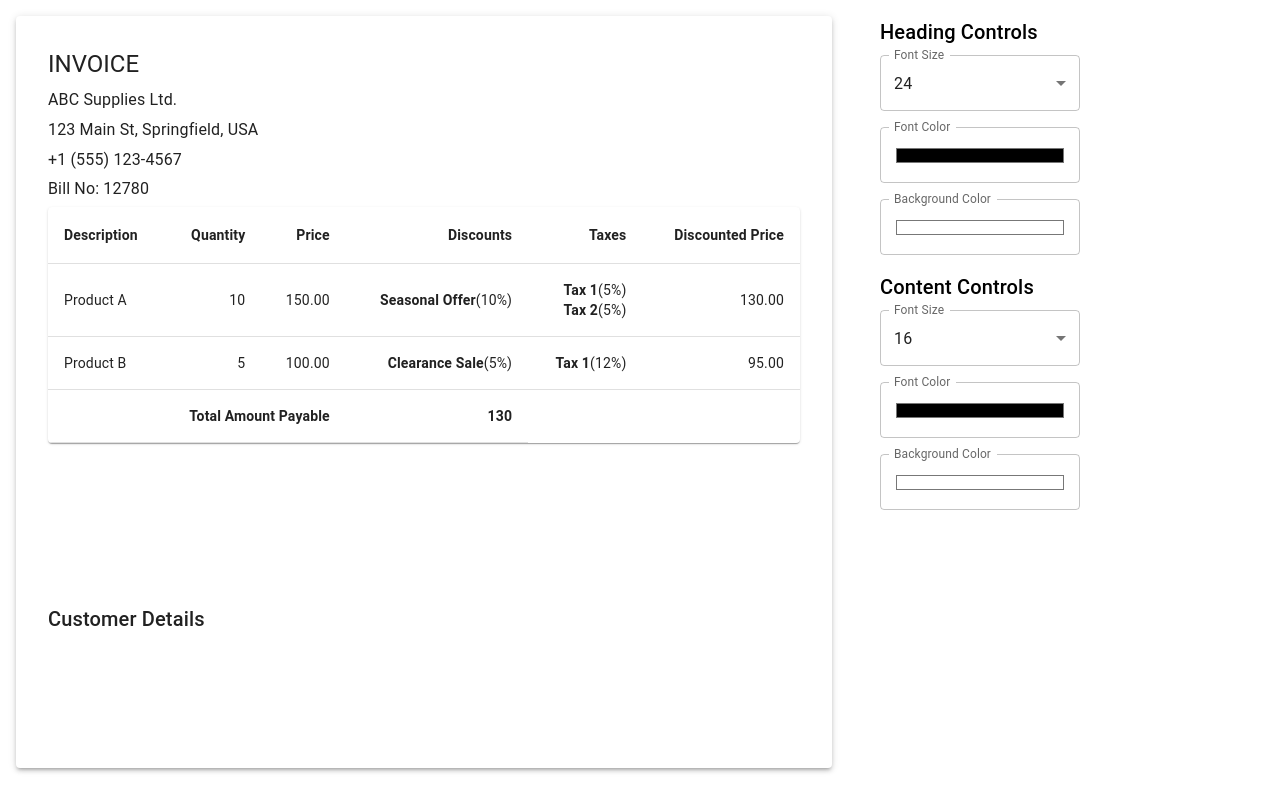
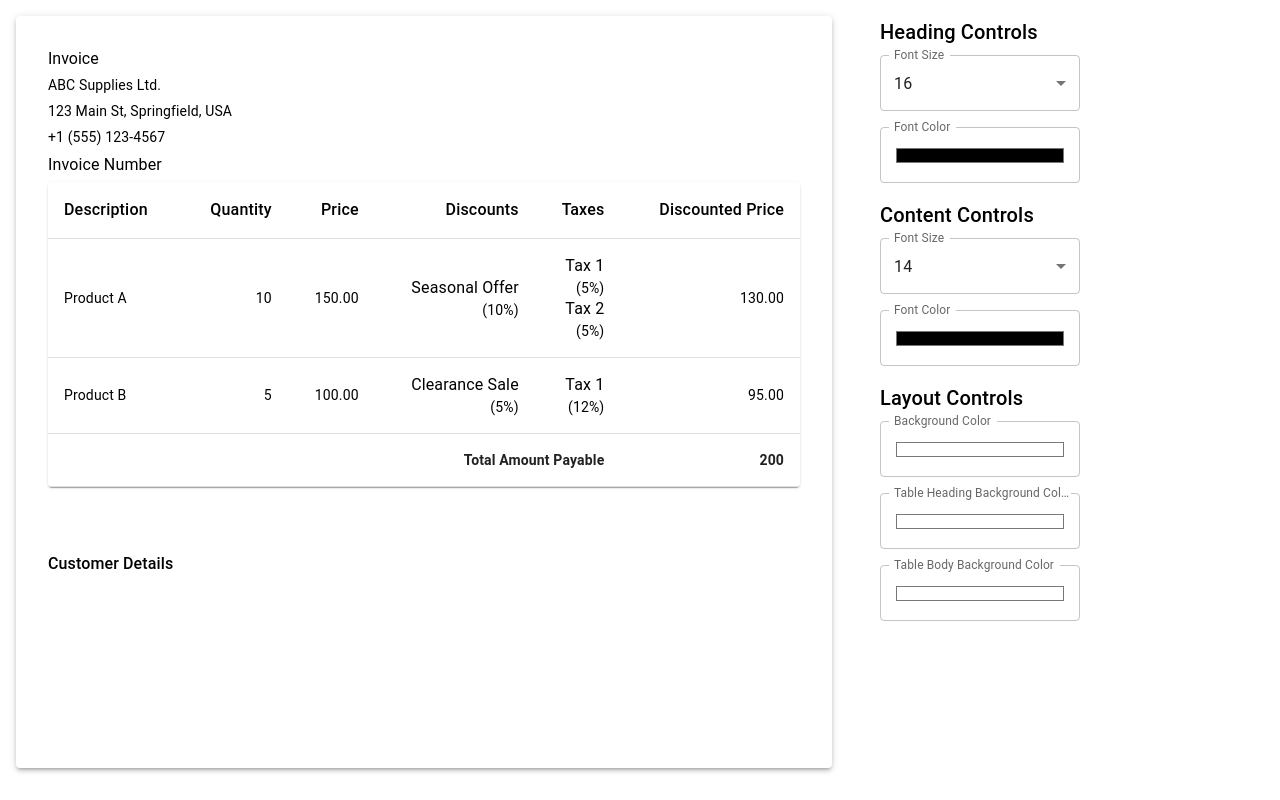
Before and after one commit to AdityaDaflapurkar/invoice-management, a React (Vite) app: page /preview-save in a window 1280 px wide. Built offline with nearby package versions, Linux system fonts and the light colour scheme.

Commit message:
Refactor preview component

```diff
--- a/src/components/LineItems/LineItems.tsx
+++ b/src/components/LineItems/LineItems.tsx
@@ -26,7 +26,6 @@ import { LineItem } from '../../utils/types';
 import { useAppSelector, useAppDispatch } from '../../store/hooks';
 import LineItemDialog from './LineItemDialog';
 import { addLineItem, removeLineItem, updateLineItem } from '../../store/invoiceDraftSlice';
-// import LineItemDialog from './LineItemDialog';
 
 const LineItems: React.FC = () => {
   const navigate = useNavigate();
--- a/src/components/Preview/BillTable.tsx
+++ b/src/components/Preview/BillTable.tsx
@@ -7,68 +7,89 @@ import {
   TableHead,
   TableRow,
   Paper,
+  Box,
 } from '@mui/material';
 import { LineItem } from '../../utils/types';
 
 interface BillTableProps {
   items: LineItem[];
+  headingStyles: any;
+  contentStyles: any;
+  tableHeadingBackgroundColor: string;
+  tableBodyBackgroundColor: string;
 }
 
-const BillTable: React.FC<BillTableProps> = ({ items }) => {
+const BillTable: React.FC<BillTableProps> = ({
+  items,
+  headingStyles,
+  contentStyles,
+  tableHeadingBackgroundColor,
+  tableBodyBackgroundColor,
+}) => {
   return (
     <TableContainer component={Paper}>
       <Table>
-        <TableHead>
+        <TableHead sx={{ backgroundColor: tableHeadingBackgroundColor }}>
           <TableRow>
-            <TableCell>
-              <strong>Description</strong>
+            <TableCell sx={headingStyles}>Description</TableCell>
+            <TableCell align='right' sx={headingStyles}>
+              Quantity
             </TableCell>
-            <TableCell align='right'>
-              <strong>Quantity</strong>
+            <TableCell align='right' sx={headingStyles}>
+              Price
             </TableCell>
-            <TableCell align='right'>
-              <strong>Price</strong>
+            <TableCell align='right' sx={headingStyles}>
+              Discounts
             </TableCell>
-            <TableCell align='right'>
-              <strong>Discounts</strong>
+            <TableCell align='right' sx={headingStyles}>
+              Taxes
             </TableCell>
-            <TableCell align='right'>
-              <strong>Taxes</strong>
-            </TableCell>
-            <TableCell align='right'>
-              <strong>Discounted Price</strong>
+            <TableCell align='right' sx={headingStyles}>
+              Discounted Price
             </TableCell>
           </TableRow>
         </TableHead>
-        <TableBody>
-          {items.map((item, index) => (
-            <TableRow key={index}>
-              <TableCell>{item.description}</TableCell>
-              <TableCell align='right'>{item.quantity}</TableCell>
-              <TableCell align='right'>{item.total_price.toFixed(2)}</TableCell>
+        <TableBody sx={{ backgroundColor: tableBodyBackgroundColor }}>
+          {items.map((item) => (
+            <TableRow key={item.id}>
+              <TableCell sx={contentStyles}>{item.description}</TableCell>
+              <TableCell align='right' sx={contentStyles}>
+                {item.quantity}
+              </TableCell>
+              <TableCell align='right' sx={contentStyles}>
+                {item.total_price.toFixed(2)}
+              </TableCell>
               <TableCell align='right'>
                 {item.discounts.map((discount) => (
-                  <div key={discount.description}>
-                    <strong>{discount.description}</strong>({discount.discountPercent}%)
-                  </div>
+                  <Box key={discount.description}>
+                    <Box sx={headingStyles}>{discount.description}</Box>
+                    <Box component='span' sx={contentStyles}>
+                      ({discount.discountPercent}%)
+                    </Box>
+                  </Box>
                 ))}
               </TableCell>
               <TableCell align='right'>
                 {item.taxes.map((tax) => (
-                  <div key={tax.description}>
-                    <strong>{tax.description}</strong>({tax.taxPercent}%)
-                  </div>
+                  <Box key={tax.description}>
+                    <Box sx={headingStyles}>{tax.description}</Box>
+                    <Box component='span' sx={contentStyles}>
+                      ({tax.taxPercent}%)
+                    </Box>
+                  </Box>
                 ))}
               </TableCell>
-              <TableCell align='right'>{item.final_price.toFixed(2)}</TableCell>
+              <TableCell align='right' sx={contentStyles}>
+                {item.final_price.toFixed(2)}
+              </TableCell>
             </TableRow>
           ))}
           <TableRow>
-            <TableCell colSpan={3} align='right'>
+            <TableCell colSpan={5} align='right'>
               <strong>Total Amount Payable</strong>
             </TableCell>
             <TableCell align='right'>
-              <strong>{130}</strong>
+              <strong>{200}</strong>
             </TableCell>
           </TableRow>
         </TableBody>
--- a/src/components/Preview/Preview.tsx
+++ b/src/components/Preview/Preview.tsx
@@ -3,419 +3,17 @@ import { Grid, Paper, Box, Typography, TextField, MenuItem } from '@mui/material
 import BillTable from './BillTable';
 import { useAppSelector } from '../../store/hooks';
 
-const billItems = [
-  {
-    description: 'Item 1',
-    quantity: 2,
-    price: 50,
-    discountedPrice: 45,
-  },
-  {
-    description: 'Item 2',
-    quantity: 1,
-    price: 100,
-    discountedPrice: 90,
-  },
-  {
-    description: 'Item 3',
-    quantity: 3,
-    price: 30,
-    discountedPrice: 25,
-  },
-  {
-    description: 'Item 1',
-    quantity: 2,
-    price: 50,
-    discountedPrice: 45,
-  },
-  {
-    description: 'Item 2',
-    quantity: 1,
-    price: 100,
-    discountedPrice: 90,
-  },
-  {
-    description: 'Item 3',
-    quantity: 3,
-    price: 30,
-    discountedPrice: 25,
-  },
-  {
-    description: 'Item 1',
-    quantity: 2,
-    price: 50,
-    discountedPrice: 45,
-  },
-  {
-    description: 'Item 2',
-    quantity: 1,
-    price: 100,
-    discountedPrice: 90,
-  },
-  {
-    description: 'Item 3',
-    quantity: 3,
-    price: 30,
-    discountedPrice: 25,
-  },
-  {
-    description: 'Item 1',
-    quantity: 2,
-    price: 50,
-    discountedPrice: 45,
-  },
-  {
-    description: 'Item 2',
-    quantity: 1,
-    price: 100,
-    discountedPrice: 90,
-  },
-  {
-    description: 'Item 3',
-    quantity: 3,
-    price: 30,
-    discountedPrice: 25,
-  },
-  {
-    description: 'Item 1',
-    quantity: 2,
-    price: 50,
-    discountedPrice: 45,
-  },
-  {
-    description: 'Item 2',
-    quantity: 1,
-    price: 100,
-    discountedPrice: 90,
-  },
-  {
-    description: 'Item 3',
-    quantity: 3,
-    price: 30,
-    discountedPrice: 25,
-  },
-  {
-    description: 'Item 1',
-    quantity: 2,
-    price: 50,
-    discountedPrice: 45,
-  },
-  {
-    description: 'Item 2',
-    quantity: 1,
-    price: 100,
-    discountedPrice: 90,
-  },
-  {
-    description: 'Item 3',
-    quantity: 3,
-    price: 30,
-    discountedPrice: 25,
-  },
-  {
-    description: 'Item 1',
-    quantity: 2,
-    price: 50,
-    discountedPrice: 45,
-  },
-  {
-    description: 'Item 2',
-    quantity: 1,
-    price: 100,
-    discountedPrice: 90,
-  },
-  {
-    description: 'Item 3',
-    quantity: 3,
-    price: 30,
-    discountedPrice: 25,
-  },
-  {
-    description: 'Item 1',
-    quantity: 2,
-    price: 50,
-    discountedPrice: 45,
-  },
-  {
-    description: 'Item 2',
-    quantity: 1,
-    price: 100,
-    discountedPrice: 90,
-  },
-  {
-    description: 'Item 3',
-    quantity: 3,
-    price: 30,
-    discountedPrice: 25,
-  },
-  {
-    description: 'Item 1',
-    quantity: 2,
-    price: 50,
-    discountedPrice: 45,
-  },
-  {
-    description: 'Item 2',
-    quantity: 1,
-    price: 100,
-    discountedPrice: 90,
-  },
-  {
-    description: 'Item 3',
-    quantity: 3,
-    price: 30,
-    discountedPrice: 25,
-  },
-  {
-    description: 'Item 1',
-    quantity: 2,
-    price: 50,
-    discountedPrice: 45,
-  },
-  {
-    description: 'Item 2',
-    quantity: 1,
-    price: 100,
-    discountedPrice: 90,
-  },
-  {
-    description: 'Item 3',
-    quantity: 3,
-    price: 30,
-    discountedPrice: 25,
-  },
-  {
-    description: 'Item 1',
-    quantity: 2,
-    price: 50,
-    discountedPrice: 45,
-  },
-  {
-    description: 'Item 2',
-    quantity: 1,
-    price: 100,
-    discountedPrice: 90,
-  },
-  {
-    description: 'Item 3',
-    quantity: 3,
-    price: 30,
-    discountedPrice: 25,
-  },
-  {
-    description: 'Item 1',
-    quantity: 2,
-    price: 50,
-    discountedPrice: 45,
-  },
-  {
-    description: 'Item 2',
-    quantity: 1,
-    price: 100,
-    discountedPrice: 90,
-  },
-  {
-    description: 'Item 3',
-    quantity: 3,
-    price: 30,
-    discountedPrice: 25,
-  },
-  {
-    description: 'Item 1',
-    quantity: 2,
-    price: 50,
-    discountedPrice: 45,
-  },
-  {
-    description: 'Item 2',
-    quantity: 1,
-    price: 100,
-    discountedPrice: 90,
-  },
-  {
-    description: 'Item 3',
-    quantity: 3,
-    price: 30,
-    discountedPrice: 25,
-  },
-  {
-    description: 'Item 1',
-    quantity: 2,
-    price: 50,
-    discountedPrice: 45,
-  },
-  {
-    description: 'Item 2',
-    quantity: 1,
-    price: 100,
-    discountedPrice: 90,
-  },
-  {
-    description: 'Item 3',
-    quantity: 3,
-    price: 30,
-    discountedPrice: 25,
-  },
-  {
-    description: 'Item 1',
-    quantity: 2,
-    price: 50,
-    discountedPrice: 45,
-  },
-  {
-    description: 'Item 2',
-    quantity: 1,
-    price: 100,
-    discountedPrice: 90,
-  },
-  {
-    description: 'Item 3',
-    quantity: 3,
-    price: 30,
-    discountedPrice: 25,
-  },
-  {
-    description: 'Item 1',
-    quantity: 2,
-    price: 50,
-    discountedPrice: 45,
-  },
-  {
-    description: 'Item 2',
-    quantity: 1,
-    price: 100,
-    discountedPrice: 90,
-  },
-  {
-    description: 'Item 3',
-    quantity: 3,
-    price: 30,
-    discountedPrice: 25,
-  },
-  {
-    description: 'Item 1',
-    quantity: 2,
-    price: 50,
-    discountedPrice: 45,
-  },
-  {
-    description: 'Item 2',
-    quantity: 1,
-    price: 100,
-    discountedPrice: 90,
-  },
-  {
-    description: 'Item 3',
-    quantity: 3,
-    price: 30,
-    discountedPrice: 25,
-  },
-  {
-    description: 'Item 1',
-    quantity: 2,
-    price: 50,
-    discountedPrice: 45,
-  },
-  {
-    description: 'Item 2',
-    quantity: 1,
-    price: 100,
-    discountedPrice: 90,
-  },
-  {
-    description: 'Item 3',
-    quantity: 3,
-    price: 30,
-    discountedPrice: 25,
-  },
-  {
-    description: 'Item 1',
-    quantity: 2,
-    price: 50,
-    discountedPrice: 45,
-  },
-  {
-    description: 'Item 2',
-    quantity: 1,
-    price: 100,
-    discountedPrice: 90,
-  },
-  {
-    description: 'Item 3',
-    quantity: 3,
-    price: 30,
-    discountedPrice: 25,
-  },
-  {
-    description: 'Item 1',
-    quantity: 2,
-    price: 50,
-    discountedPrice: 45,
-  },
-  {
-    description: 'Item 2',
-    quantity: 1,
-    price: 100,
-    discountedPrice: 90,
-  },
-  {
-    description: 'Item 3',
-    quantity: 3,
-    price: 30,
-    discountedPrice: 25,
-  },
-  {
-    description: 'Item 1',
-    quantity: 2,
-    price: 50,
-    discountedPrice: 45,
-  },
-  {
-    description: 'Item 2',
-    quantity: 1,
-    price: 100,
-    discountedPrice: 90,
-  },
-  {
-    description: 'Item 3',
-    quantity: 3,
-    price: 30,
-    discountedPrice: 25,
-  },
-  {
-    description: 'Item 1',
-    quantity: 2,
-    price: 50,
-    discountedPrice: 45,
-  },
-  {
-    description: 'Item 2',
-    quantity: 1,
-    price: 100,
-    discountedPrice: 90,
-  },
-  {
-    description: 'Item 3',
-    quantity: 3,
-    price: 30,
-    discountedPrice: 25,
-  },
-];
-
 const InvoicePreview: React.FC = () => {
-  // State for heading styles
-  const [headingFontSize, setHeadingFontSize] = useState<number>(24);
+  const [headingFontSize, setHeadingFontSize] = useState<number>(16);
   const [headingFontColor, setHeadingFontColor] = useState<string>('#000000');
-  const [headingBgColor, setHeadingBgColor] = useState<string>('#ffffff');
-
-  // State for content styles
-  const [contentFontSize, setContentFontSize] = useState<number>(16);
+  const [contentFontSize, setContentFontSize] = useState<number>(14);
   const [contentFontColor, setContentFontColor] = useState<string>('#000000');
-  const [contentBgColor, setContentBgColor] = useState<string>('#ffffff');
+  const [backgroundColor, setBackgroundColor] = useState<string>('#ffffff');
+  const [tableHeadingBackgroundColor, setTableHeadingBackgroundColor] = useState<string>('#ffffff');
+  const [tableBodyBackgroundColor, setTableBodyBackgroundColor] = useState<string>('#ffffff');
 
   const invoiceDraft = useAppSelector((state) => state.invoiceDraft);
 
-  // Handlers for heading
   const handleHeadingFontSizeChange = (event: React.ChangeEvent<HTMLInputElement>) => {
     setHeadingFontSize(Number(event.target.value));
   };
@@ -424,11 +22,6 @@ const InvoicePreview: React.FC = () => {
     setHeadingFontColor(event.target.value);
   };
 
-  const handleHeadingBgColorChange = (event: React.ChangeEvent<HTMLInputElement>) => {
-    setHeadingBgColor(event.target.value);
-  };
-
-  // Handlers for content
   const handleContentFontSizeChange = (event: React.ChangeEvent<HTMLInputElement>) => {
     setContentFontSize(Number(event.target.value));
   };
@@ -437,42 +30,76 @@ const InvoicePreview: React.FC = () => {
     setContentFontColor(event.target.value);
   };
 
-  const handleContentBgColorChange = (event: React.ChangeEvent<HTMLInputElement>) => {
-    setContentBgColor(event.target.value);
+  const handleBackgroundColorChange = (event: React.ChangeEvent<HTMLInputElement>) => {
+    setBackgroundColor(event.target.value);
   };
+
+  const handleTableHeadingBackgroundColorChange = (event: React.ChangeEvent<HTMLInputElement>) => {
+    setTableHeadingBackgroundColor(event.target.value);
+  };
+
+  const handleTableBodyBackgroundColorChange = (event: React.ChangeEvent<HTMLInputElement>) => {
+    setTableBodyBackgroundColor(event.target.value);
+  };
+
+  const getHeadingStyles = () => {
+    return {
+      color: headingFontColor,
+      fontSize: headingFontSize,
+    };
+  };
+
+  const getContentStyles = () => {
+    return {
+      color: contentFontColor,
+      fontSize: contentFontSize,
+    };
+  };
+
+  const headingStyles = getHeadingStyles();
+  const contentStyles = getContentStyles();
 
   return (
     <Grid container spacing={2}>
       <Grid container item xs={8} sx={{ height: '100vh', overflowY: 'scroll' }}>
-        <Paper elevation={3} sx={{ padding: 2, margin: 2, width: '100%' }}>
+        <Paper
+          elevation={3}
+          sx={{ padding: 2, margin: 2, width: '100%', backgroundColor: backgroundColor }}
+        >
           <Box sx={{ padding: 2 }}>
-            <Typography variant='h5' gutterBottom>
-              INVOICE
+            <Typography variant='h5' gutterBottom sx={headingStyles}>
+              Invoice
             </Typography>
-            <Typography variant='body1' gutterBottom>
+            <Typography variant='body1' gutterBottom sx={contentStyles}>
               {invoiceDraft.vendor.name}
             </Typography>
-            <Typography variant='body1' gutterBottom>
+            <Typography variant='body1' gutterBottom sx={contentStyles}>
               {invoiceDraft.vendor.address}
             </Typography>
-            <Typography variant='body1' gutterBottom>
+            <Typography variant='body1' gutterBottom sx={contentStyles}>
               {invoiceDraft.vendor.phoneNumber}
             </Typography>
-            <Typography variant='body1' gutterBottom>
-              Bill No: 12780
+            <Typography variant='body1' gutterBottom sx={headingStyles}>
+              Invoice Number
             </Typography>
-            <BillTable items={invoiceDraft.lineItems} />
-            <Box sx={{ marginTop: 20 }}>
-              <Typography variant='h6' gutterBottom>
+            <BillTable
+              items={invoiceDraft.lineItems}
+              headingStyles={headingStyles}
+              contentStyles={contentStyles}
+              tableHeadingBackgroundColor={tableHeadingBackgroundColor}
+              tableBodyBackgroundColor={tableBodyBackgroundColor}
+            />
+            <Box sx={{ marginTop: 8 }}>
+              <Typography variant='h6' gutterBottom sx={headingStyles}>
                 Customer Details
               </Typography>
-              <Typography variant='h6' gutterBottom>
+              <Typography variant='h6' gutterBottom sx={contentStyles}>
                 {invoiceDraft.customer?.name}
               </Typography>
-              <Typography variant='body1' gutterBottom>
+              <Typography variant='body1' gutterBottom sx={contentStyles}>
                 {invoiceDraft.customer?.address}
               </Typography>
-              <Typography variant='body1' gutterBottom>
+              <Typography variant='body1' gutterBottom sx={contentStyles}>
                 {invoiceDraft.customer?.contact_number}
               </Typography>
             </Box>
@@ -481,7 +108,6 @@ const InvoicePreview: React.FC = () => {
       </Grid>
       <Grid container item xs={4}>
         <Box sx={{ padding: 2 }}>
-          {/* Heading Controls */}
           <Typography variant='h6' gutterBottom>
             Heading Controls
           </Typography>
@@ -505,15 +131,6 @@ const InvoicePreview: React.FC = () => {
             onChange={handleHeadingFontColorChange}
             sx={{ marginBottom: 2, width: 200 }}
           />
-          <TextField
-            label='Background Color'
-            type='color'
-            value={headingBgColor}
-            onChange={handleHeadingBgColorChange}
-            sx={{ marginBottom: 2, width: 200 }}
-          />
-
-          {/* Content Controls */}
           <Typography variant='h6' gutterBottom>
             Content Controls
           </Typography>
@@ -538,11 +155,28 @@ const InvoicePreview: React.FC = () => {
             onChange={handleContentFontColorChange}
             sx={{ marginBottom: 2, width: 200 }}
           />
+          <Typography variant='h6' gutterBottom>
+            Layout Controls
+          </Typography>
           <TextField
             label='Background Color'
             type='color'
-            value={contentBgColor}
-            onChange={handleContentBgColorChange}
+            value={backgroundColor}
+            onChange={handleBackgroundColorChange}
+            sx={{ marginBottom: 2, width: 200 }}
+          />
+          <TextField
+            label='Table Heading Background Color'
+            type='color'
+            value={tableHeadingBackgroundColor}
+            onChange={handleTableHeadingBackgroundColorChange}
+            sx={{ marginBottom: 2, width: 200 }}
+          />
+          <TextField
+            label='Table Body Background Color'
+            type='color'
+            value={tableBodyBackgroundColor}
+            onChange={handleTableBodyBackgroundColorChange}
             sx={{ marginBottom: 2, width: 200 }}
           />
         </Box>
```
